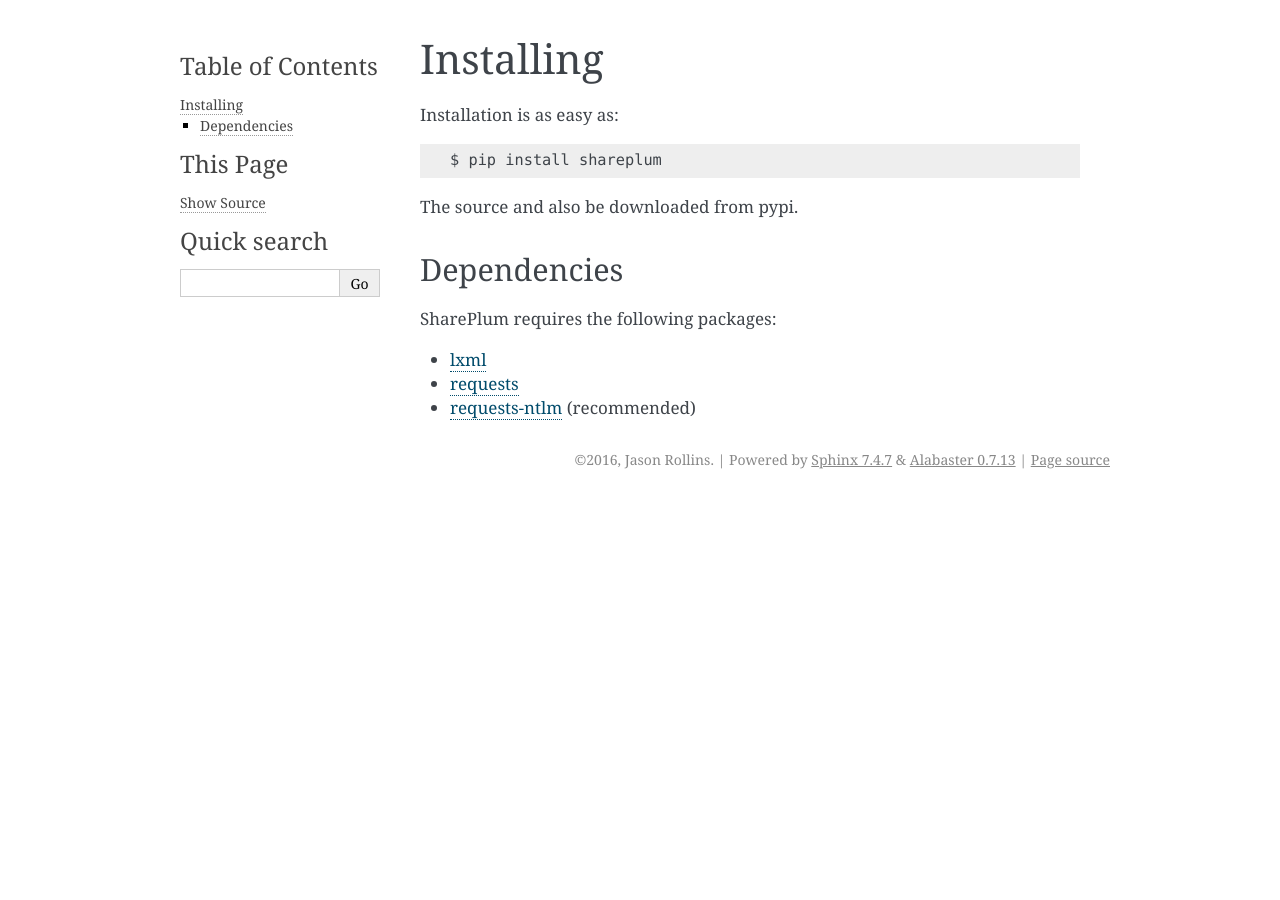
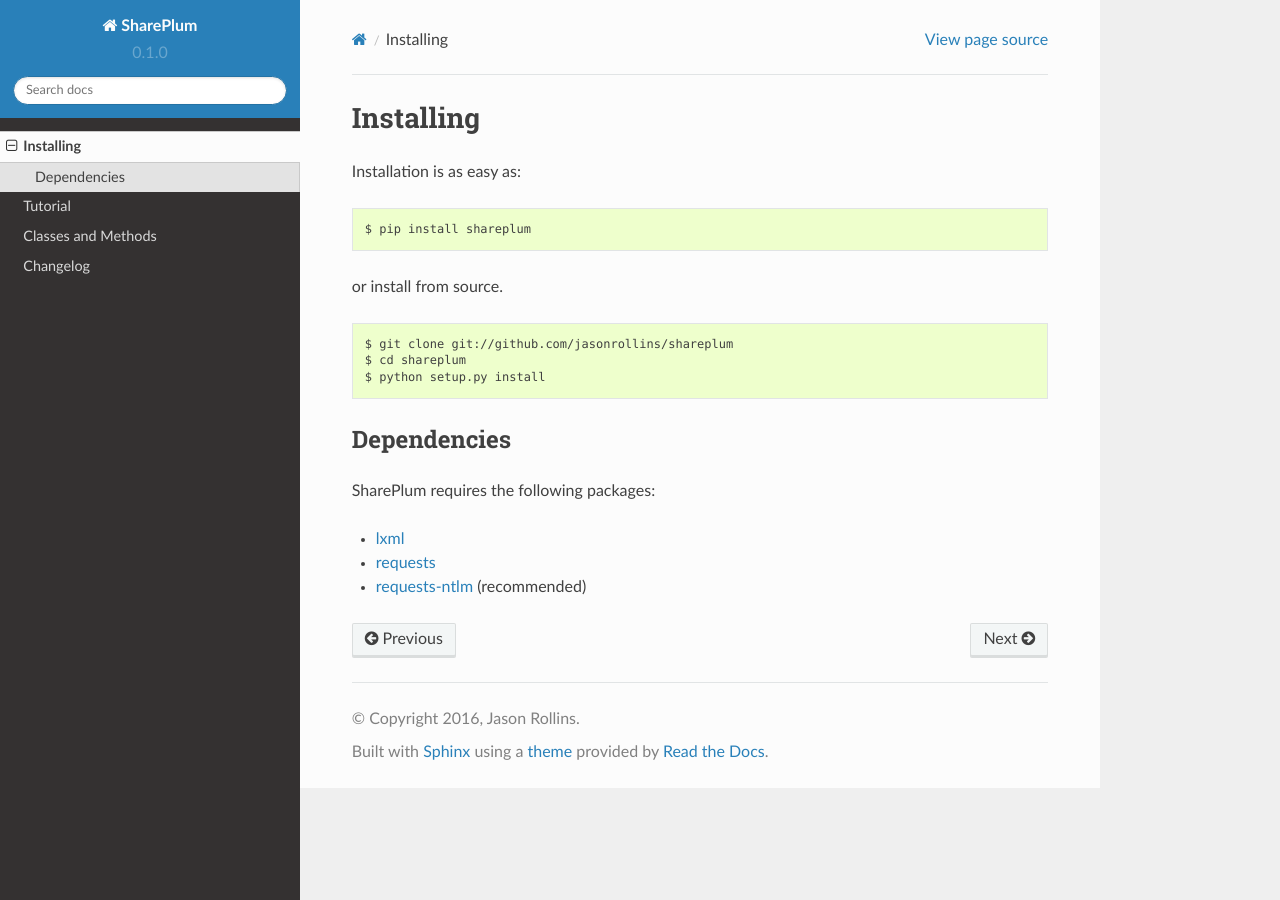
Before and after one commit to jasonrollins/shareplum, a Sphinx documentation site: the page built from docs/install.rst, in a window 1280 px wide. Built offline with Sphinx 7.4.7 and the Read the Docs theme 2.0.0, drawn with Linux system fonts in a browser that asks for light colours.

Commit message:
Documentation clean up

```diff
--- a/README.rst
+++ b/README.rst
@@ -22,6 +22,7 @@
 - Reading and writing data to SharePoint lists using Python Dictionaries.
 - Automatic conversion between SharePoint internal names and displayed names.
 - Automatic conversion of data types.
+- Supports Users datatype
 
 Documentation
 -------------
--- /dev/null
+++ b/docs/changelog.rst
@@ -0,0 +1,7 @@
+Changelog
+=========
+
+0.1.0
+-----
+
+Initial Release.
--- a/docs/conf.py
+++ b/docs/conf.py
@@ -109,7 +109,7 @@
 
 # The theme to use for HTML and HTML Help pages.  See the documentation for
 # a list of builtin themes.
-html_theme = 'alabaster'
+html_theme = 'sphinx_rtd_theme'
 
 # Theme options are theme-specific and customize the look and feel of a theme
 # further.  For a list of options available for each theme, see the
@@ -117,7 +117,7 @@
 #html_theme_options = {}
 
 # Add any paths that contain custom themes here, relative to this directory.
-#html_theme_path = []
+#html_theme_path = [sphinx_rtd_theme.get_html_theme_path()]
 
 # The name for this set of Sphinx documents.
 # "<project> v<release> documentation" by default.
--- a/docs/index.rst
+++ b/docs/index.rst
@@ -22,3 +22,4 @@
     install
     tutorial
     objects
+    changelog
--- a/docs/install.rst
+++ b/docs/install.rst
@@ -5,7 +5,11 @@
 ::
     $ pip install shareplum
 
-The source and also be downloaded from pypi.
+or install from source.
+::
+    $ git clone git://github.com/jasonrollins/shareplum
+    $ cd shareplum
+    $ python setup.py install
 
 Dependencies
 ------------
--- a/docs/tutorial.rst
+++ b/docs/tutorial.rst
@@ -1,7 +1,7 @@
 Tutorial
 ========
 
-Getting started is easy.  Just create some credentials you will use to connect to the SharePoint with HttpNtlmAuth and pass the url and credentials to the Site object.
+Getting started is easy.  Just create some credentials you will use to connect to SharePoint with HttpNtlmAuth and pass the url and credentials to the Site object.
 
 ::
 
```
